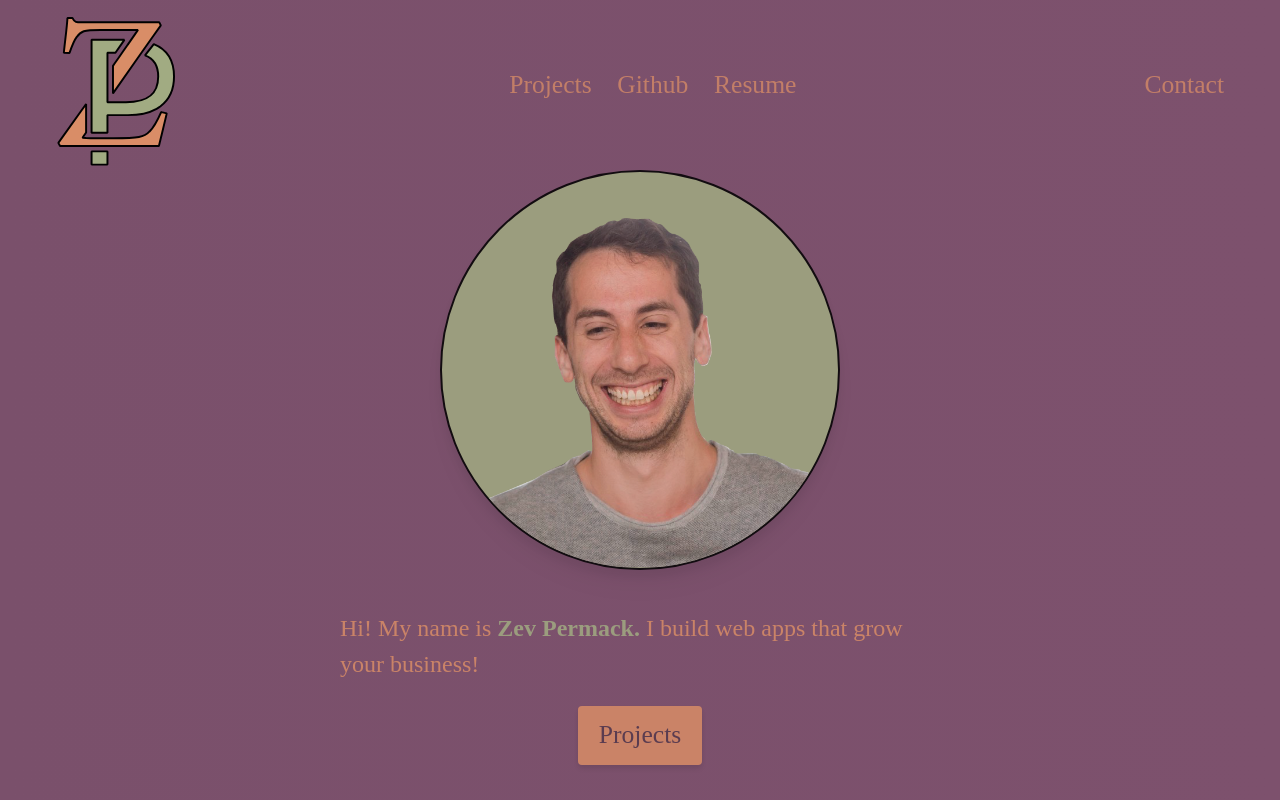
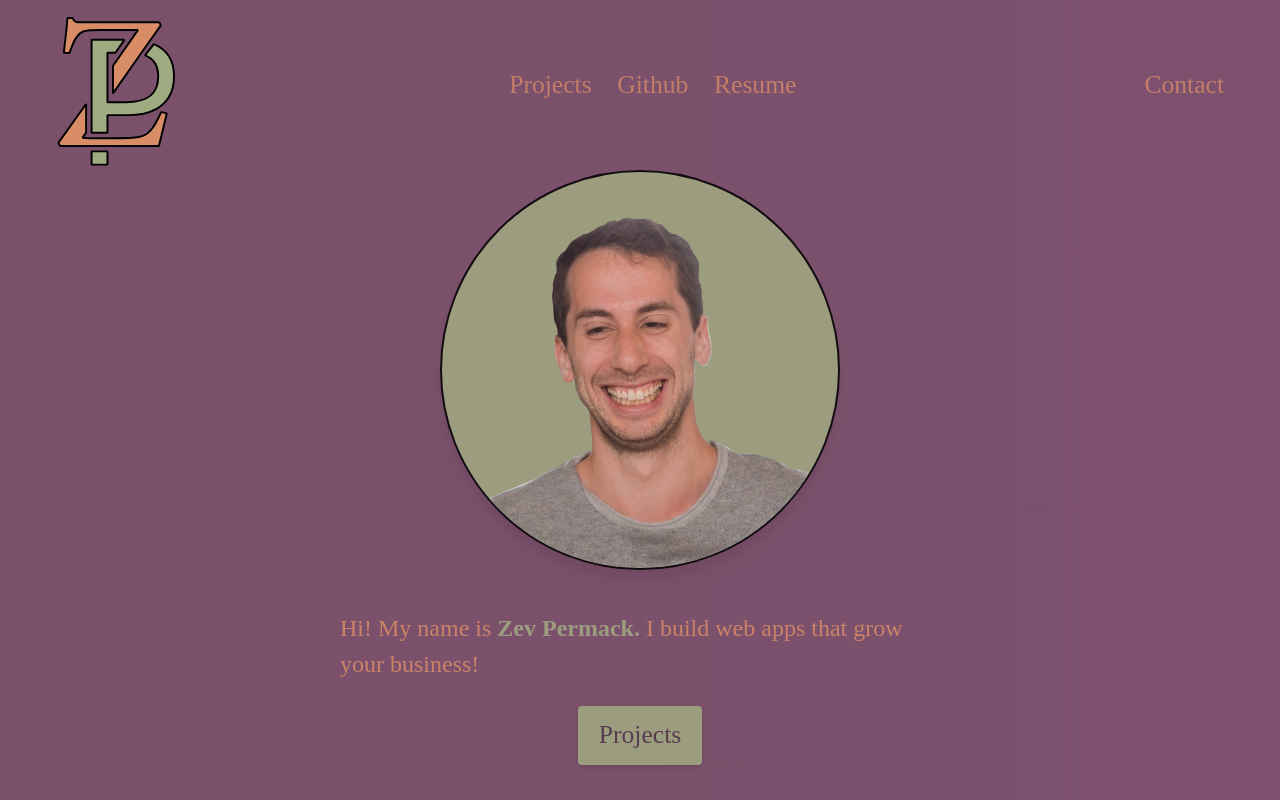
Before and after one commit to rewpt/portfolio, a React (Create React App) app: page / in a window 1280 px wide. Shown: the top 800 px of the page. Built offline with nearby package versions, Linux system fonts and the light colour scheme.

Commit message:
change color to green

```diff
--- a/src/components/Button.jsx
+++ b/src/components/Button.jsx
@@ -11,7 +11,7 @@ export default function Button(props) {
       variants={buttonVariants}
       whileHover="hover"
       whileTap={{ scale: 1.04, y: 2 }}
-      className="rounded text-[1.6rem] py-[.4em] px-[.8em] bg-zorange text-zpurple drop-shadow-md hover:drop-shadow-xl"
+      className="rounded text-[1.6rem] py-[.4em] px-[.8em] bg-zdgreen text-zpurple drop-shadow-md hover:drop-shadow-xl"
     >
       {props.children}
     </motion.button>
```
